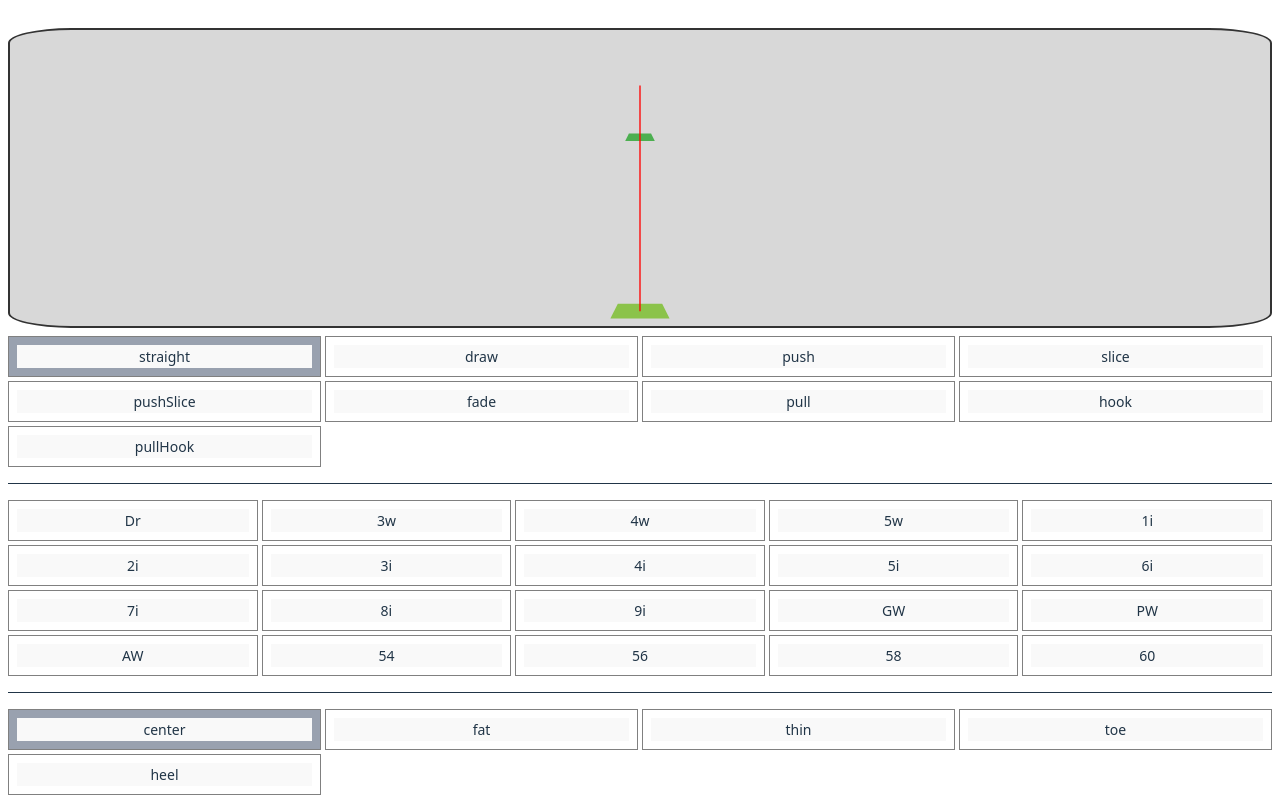
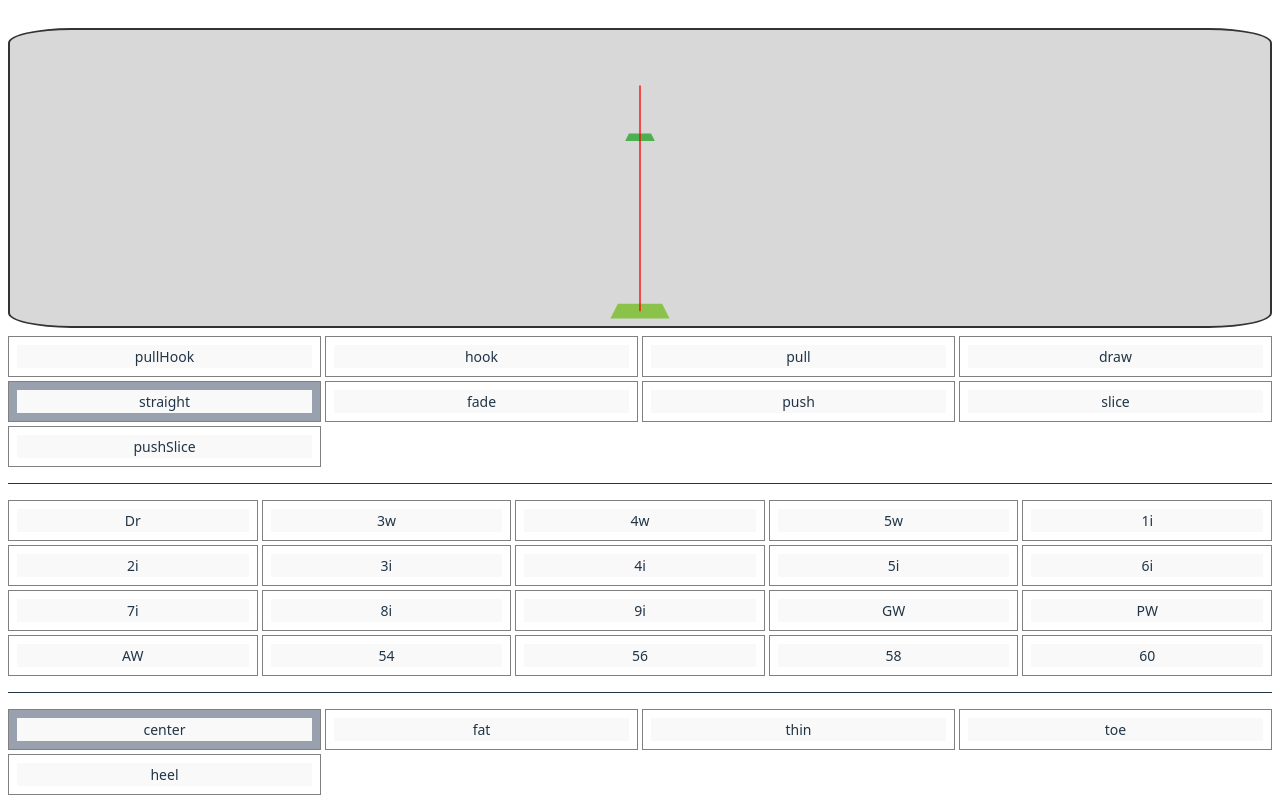
Before and after one commit to Debugger3000/TrackMeClient, a Vue app: page /stats in a window 1280 px wide. Built offline with nearby package versions, Linux system fonts and the light colour scheme.

Commit message:
auth throw to login + path fix

```diff
--- a/src/api/authFetch.ts
+++ b/src/api/authFetch.ts
@@ -19,6 +19,7 @@ export async function useFetch<T>(
     if (res.status === 401) {
       // send user back to login
       // useRouter().replace("/login");
+      console.log("API request threw a 401");
       return 401;
     }
 
--- a/src/components/Home/Home.vue
+++ b/src/components/Home/Home.vue
@@ -26,12 +26,14 @@ function increment() {
   count.value++;
 }
 
+// standardized way of making REST API calls, and handling 401s / 200s
 async function getUserData() {
   console.log("calling useFetch for getUserData");
   try {
     const res = await useFetch<IUser>("/user/userinfo", "GET", undefined);
 
     if (res === 401) {
+      localStorage.setItem("isLoggedIn", "false");
       routeTo("/login", router);
     } else if (res === undefined) {
       throw new Error("Error from getUserDAta res, is undefined");
--- a/src/components/auth/login.vue
+++ b/src/components/auth/login.vue
@@ -71,6 +71,7 @@ async function checkRefreshTokenOnLoad() {
       // bad 401
       // shouldnt have to technially check for bad 401 response
       if(res === 401){
+        // do nothing, we are on page we should be on
         // routeTo('/login', router)
       }
       else if(res === undefined){
@@ -81,8 +82,8 @@ async function checkRefreshTokenOnLoad() {
       else{
         // check for success
         if(res.success){
-          const log = useLoggedStore();
-          log.login();
+          // const log = useLoggedStore();
+          // log.login();
           routeTo('/home', router)
           console.log("refresh token detected: ", res);
         }
--- a/src/types/shot.ts
+++ b/src/types/shot.ts
@@ -25,15 +25,15 @@ export const CLUBTYPE = {
 } as const;
 
 export const SHOTPATH = {
+  PullHook: "pullHook",
+  Hook: "hook",
+  Pull: "pull",
+  Draw: "draw",
   Straight: "straight",
-  Draw: "draw",
+  Fade: "fade",
   Push: "push",
   Slice: "slice",
   PushSlice: "pushSlice",
-  Fade: "fade",
-  Pull: "pull",
-  Hook: "hook",
-  PullHook: "pullHook",
 } as const;
 
 export const SHOTCONTACT = {
@@ -117,7 +117,7 @@ export const SHOTPATHSVG = {
     class: "slice",
   },
   pushSlice: {
-    d: "M100,380 C75,50 50,5 60,145",
+    d: "M100,380 C110,50 130,75 180,145",
     class: "push-slice",
   },
   hook: {
```
